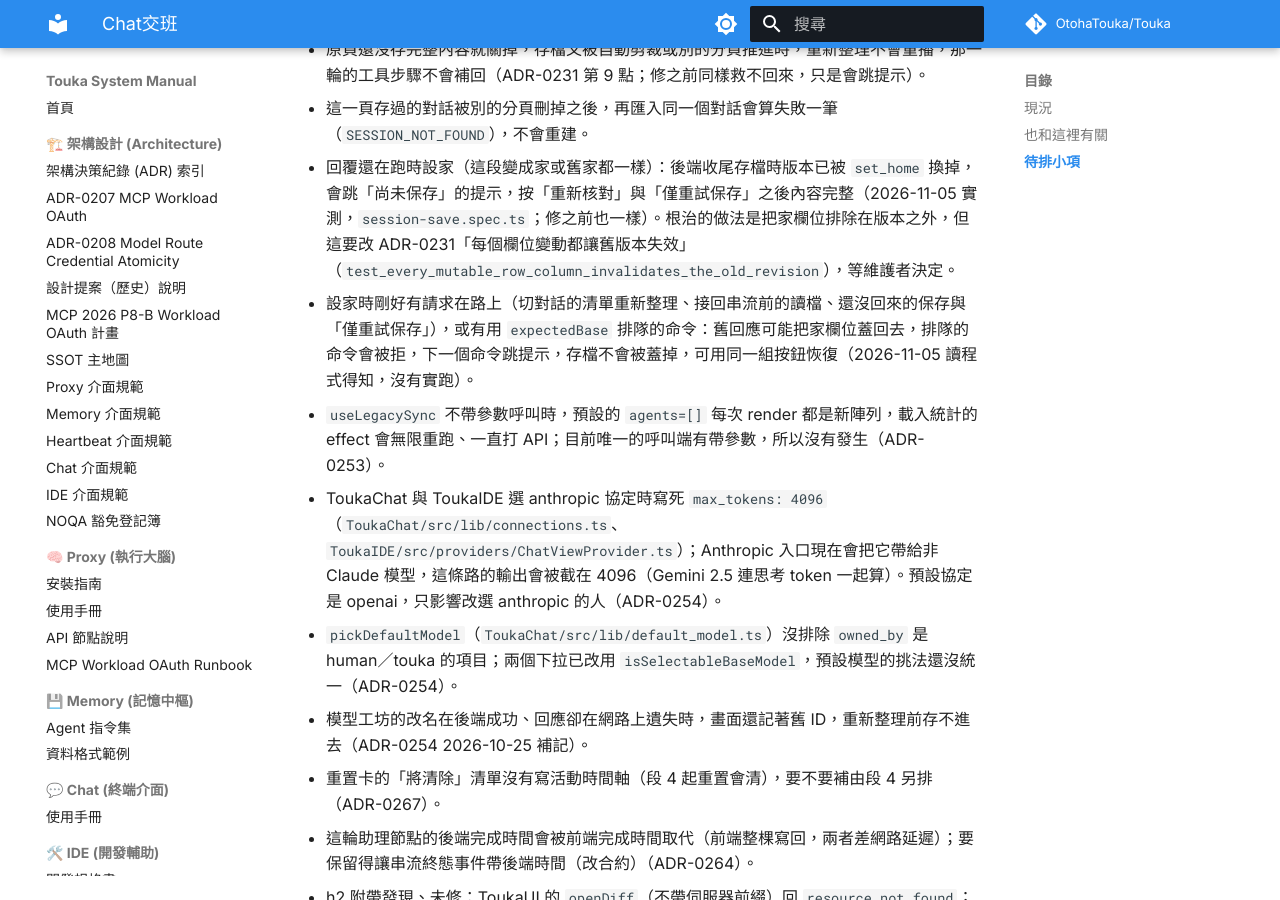
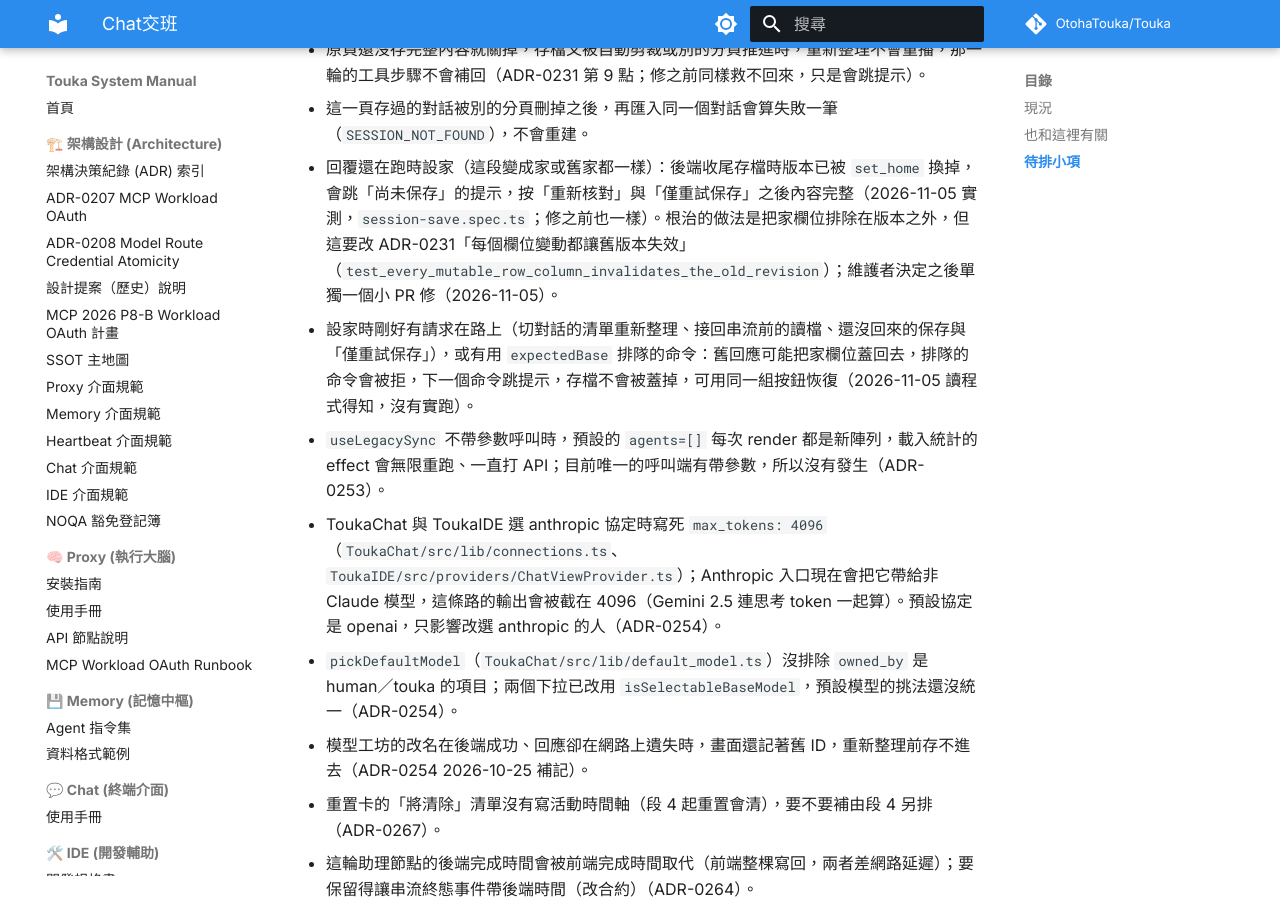
Before and after one commit to OtohaTouka/Touka, an MkDocs documentation site: the page built from docs/handover/chat.md, in a window 1280 px wide and 900 px high, scrolled down 1793 px. Built offline with MkDocs 1.6.1 and Material for MkDocs 9.7.7, drawn with Linux system fonts in a browser that asks for light colours; comment, search, counter and statistics services are not loaded.

Commit message:
docs(handover): the home set during a running reply gets its own small PR
Co-Authored-By: Claude Opus 5.5 <noreply@anthropic.com>

```diff
--- a/docs/handover/chat.md
+++ b/docs/handover/chat.md
@@ -38,7 +38,7 @@
 ## 待排小項
 - 原頁還沒存完整內容就關掉，存檔又被自動剪裁或別的分頁推進時，重新整理不會重播，那一輪的工具步驟不會補回（ADR-0231 第 9 點；修之前同樣救不回來，只是會跳提示）。
 - 這一頁存過的對話被別的分頁刪掉之後，再匯入同一個對話會算失敗一筆（`SESSION_NOT_FOUND`），不會重建。
-- 回覆還在跑時設家（這段變成家或舊家都一樣）：後端收尾存檔時版本已被 `set_home` 換掉，會跳「尚未保存」的提示，按「重新核對」與「僅重試保存」之後內容完整（2026-11-05 實測，`session-save.spec.ts`；修之前也一樣）。根治的做法是把家欄位排除在版本之外，但這要改 ADR-0231「每個欄位變動都讓舊版本失效」（`test_every_mutable_row_column_invalidates_the_old_revision`），等維護者決定。
+- 回覆還在跑時設家（這段變成家或舊家都一樣）：後端收尾存檔時版本已被 `set_home` 換掉，會跳「尚未保存」的提示，按「重新核對」與「僅重試保存」之後內容完整（2026-11-05 實測，`session-save.spec.ts`；修之前也一樣）。根治的做法是把家欄位排除在版本之外，但這要改 ADR-0231「每個欄位變動都讓舊版本失效」（`test_every_mutable_row_column_invalidates_the_old_revision`）；維護者決定之後單獨一個小 PR 修（2026-11-05）。
 - 設家時剛好有請求在路上（切對話的清單重新整理、接回串流前的讀檔、還沒回來的保存與「僅重試保存」），或有用 `expectedBase` 排隊的命令：舊回應可能把家欄位蓋回去，排隊的命令會被拒，下一個命令跳提示，存檔不會被蓋掉，可用同一組按鈕恢復（2026-11-05 讀程式得知，沒有實跑）。
 
 - `useLegacySync` 不帶參數呼叫時，預設的 `agents=[]` 每次 render 都是新陣列，載入統計的 effect 會無限重跑、一直打 API；目前唯一的呼叫端有帶參數，所以沒有發生（ADR-0253）。
```
